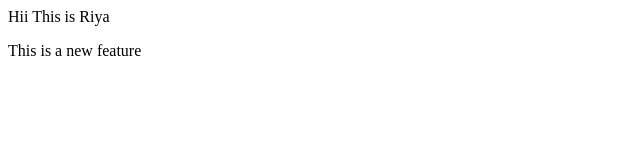
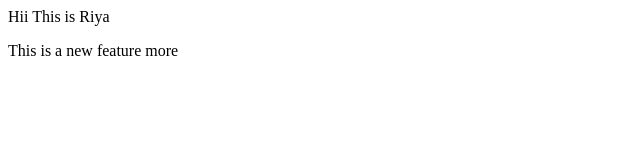
Before and after one commit to Riya-Vaishya8/Localrepo-demo, a plain HTML site: page index.html in a window 1280 px wide. Shown: the full height of the page, 0-640 px from the left. Drawn offline with Linux system fonts and the light colour scheme.

Commit message:
Add dropdown

```diff
--- a/index.html
+++ b/index.html
@@ -1,2 +1,2 @@
 <p>Hii This is Riya</p>
-<p>This is a new feature</p>
+<p>This is a new feature <dropdown>more</dropdown></p>
```
